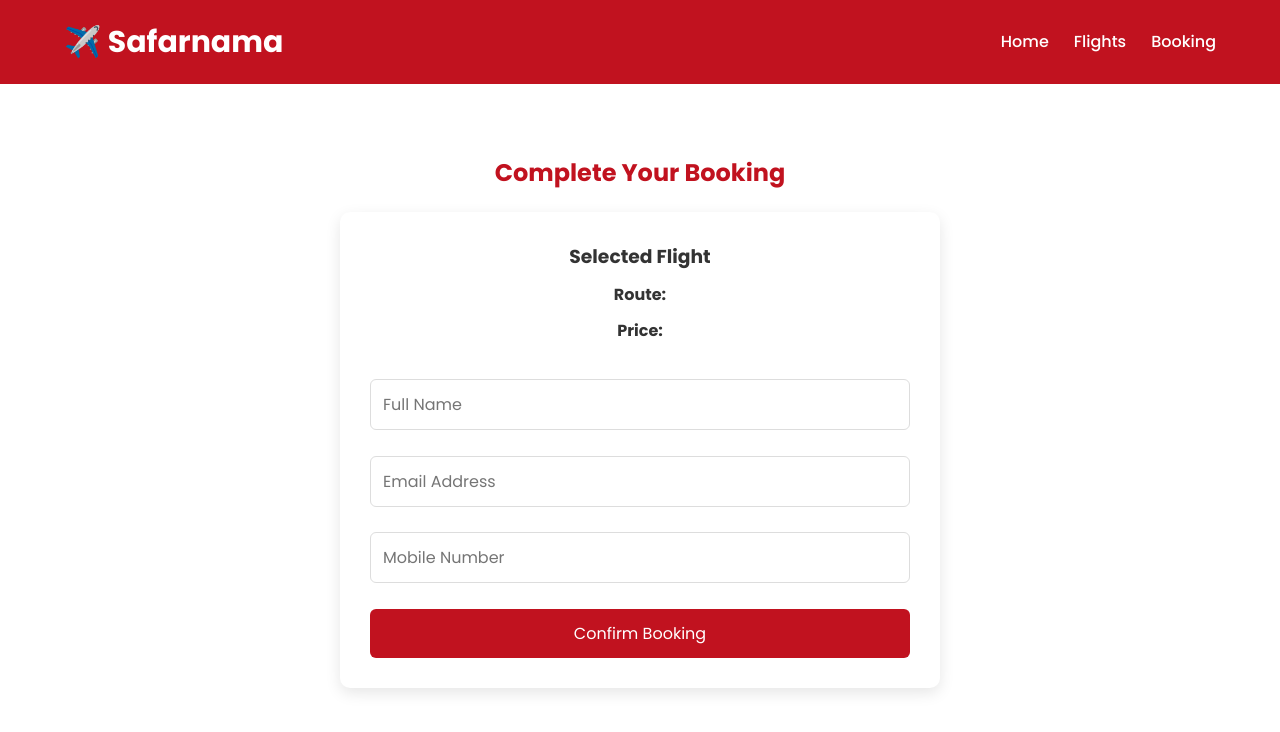
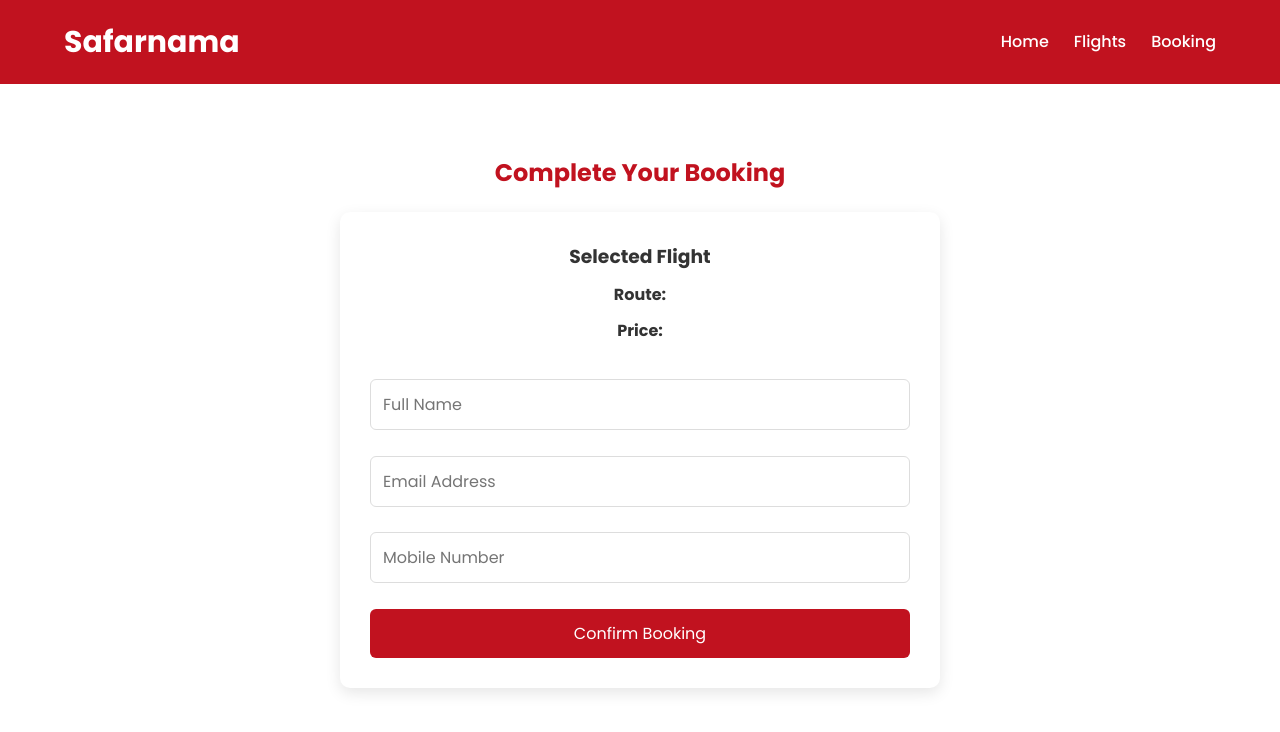
Before and after one commit to anushka17jaiswal/SAFARNAMA, a plain HTML site: page booking.html in a window 1280 px wide. Drawn offline with Linux system fonts and the light colour scheme.

Commit message:
Update booking.html

```diff
--- a/booking.html
+++ b/booking.html
@@ -13,7 +13,7 @@
 
 <header>
     <nav class="navbar">
-        <div class="logo">✈️ Safarnama</div>
+        <div class="logo"> Safarnama</div>
 
         <ul class="nav-links">
             <li><a href="index.html">Home</a></li>
```
